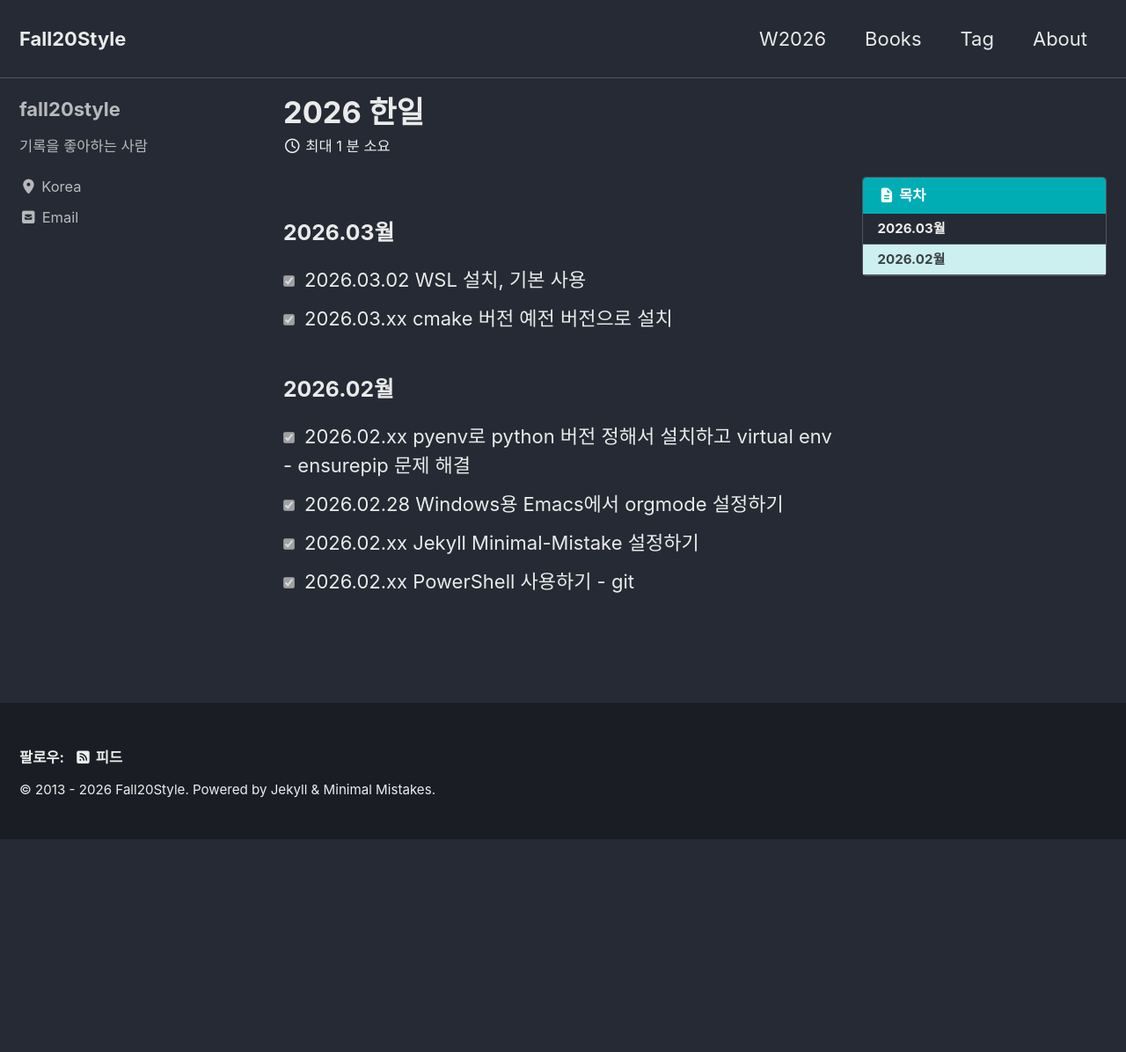
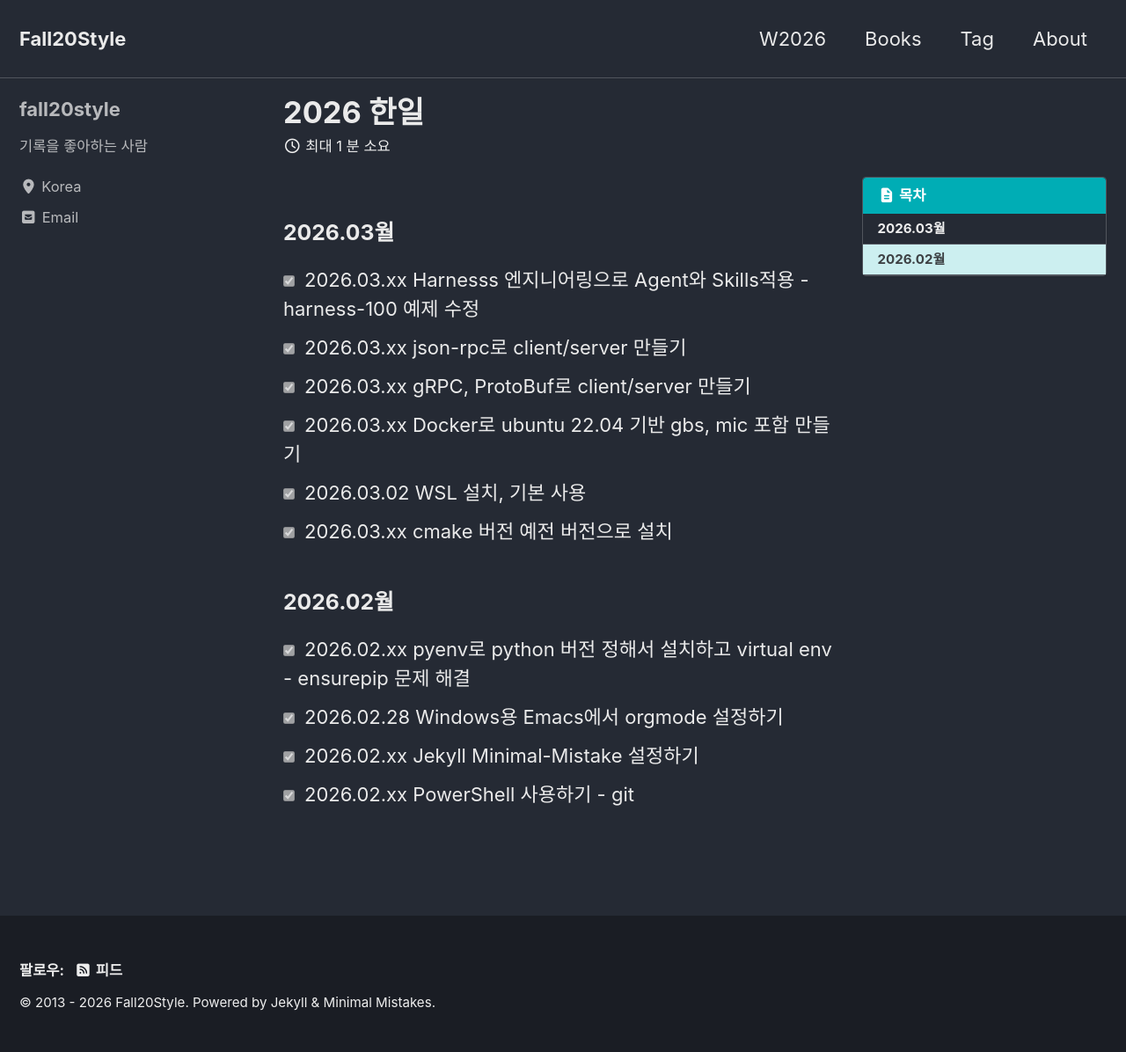
Before and after one commit to fall20style/fall20style.github.io, a Jekyll site: the page built from W2026.md, in a window 1280 px wide. Shown: the whole page at 88% size. Built offline with Jekyll 4.4.1, drawn with Linux system fonts in a browser that asks for light colours; cached includes are drawn as plain includes; before the commit the page ends 954 px from its top, so only the background shows below that.

Commit message:
Update W2026.md

```diff
--- a/W2026.md
+++ b/W2026.md
@@ -12,6 +12,10 @@ description: desc가 여기에
 ---
 
 ### 2026.03월
+- [X] 2026.03.xx Harnesss 엔지니어링으로 Agent와 Skills적용 - harness-100 예제 수정
+- [X] 2026.03.xx json-rpc로 client/server 만들기
+- [X] 2026.03.xx gRPC, ProtoBuf로 client/server 만들기
+- [X] 2026.03.xx Docker로 ubuntu 22.04 기반 gbs, mic 포함 만들기
 - [X] 2026.03.02 WSL 설치, 기본 사용
 - [X] 2026.03.xx cmake 버전 예전 버전으로 설치
 
```
